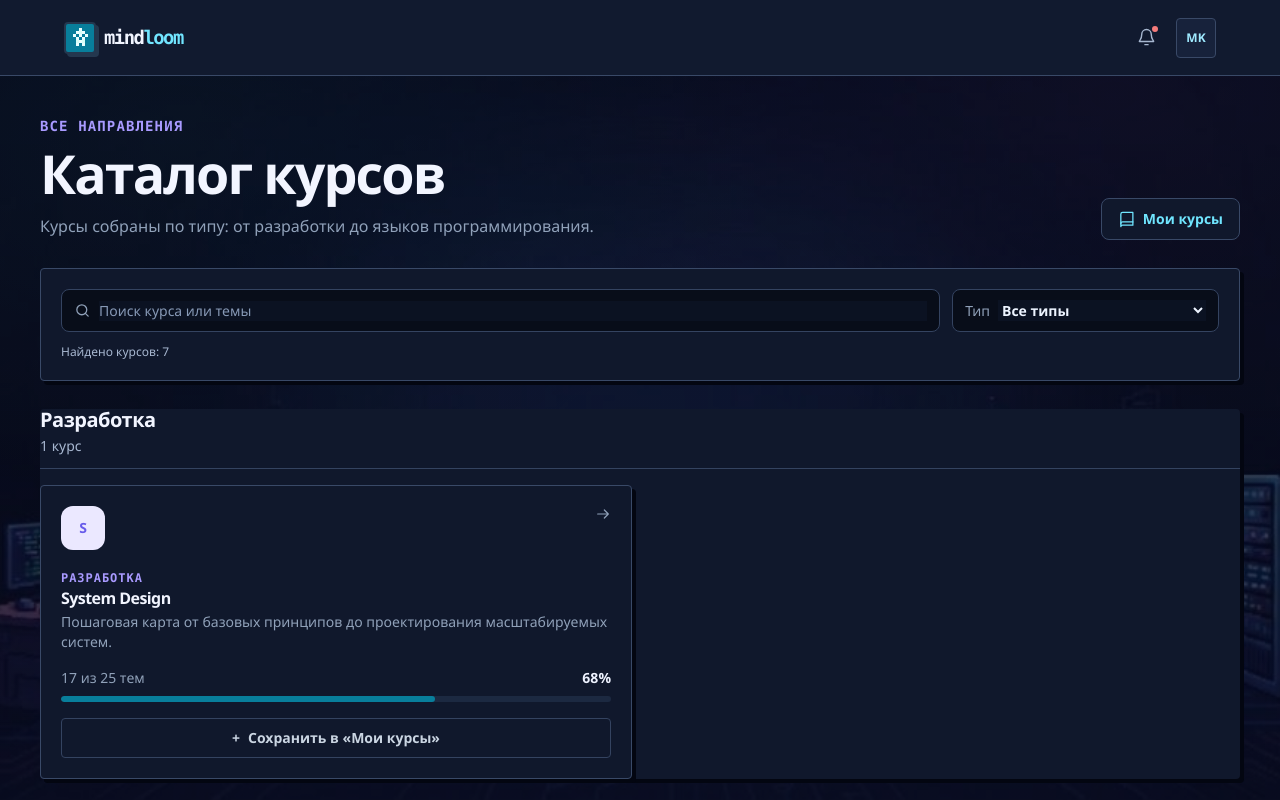
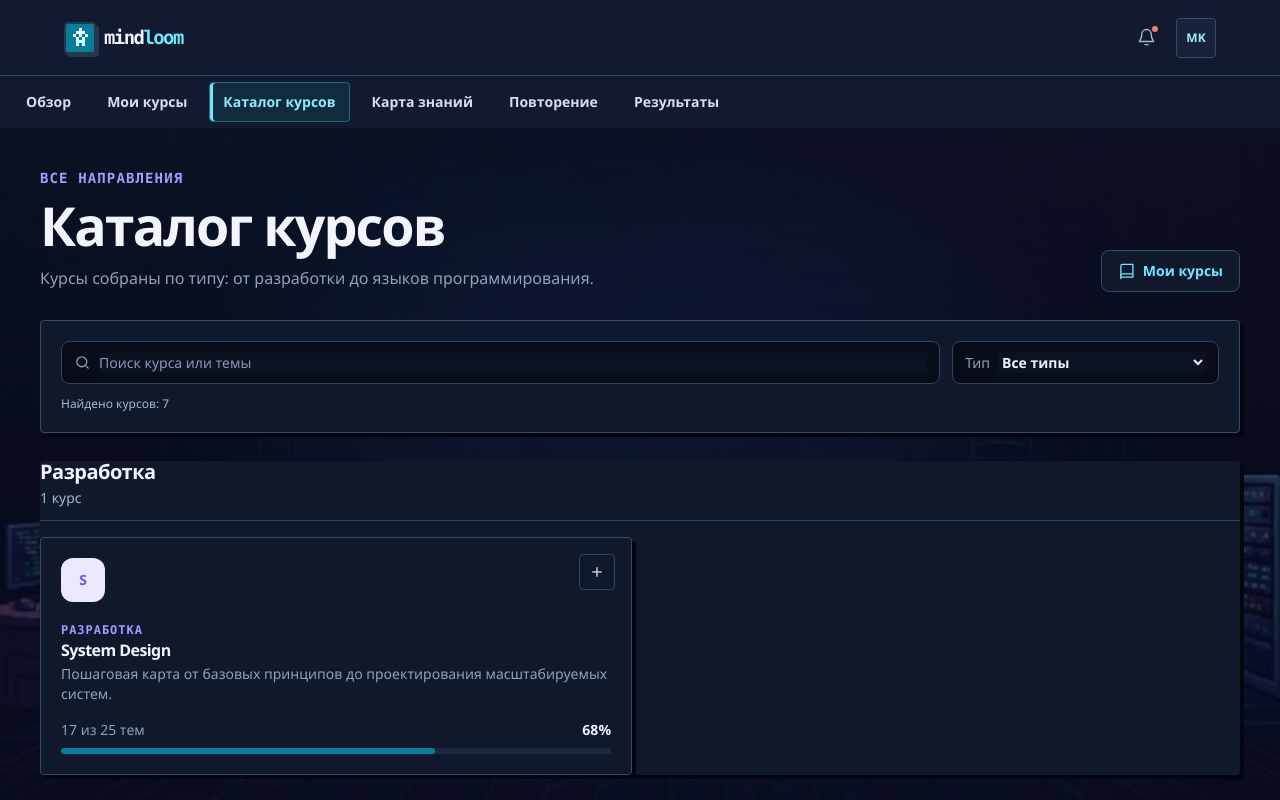
Before and after one commit to yaru-gyaru/MindLoom, a Next.js app: page /catalog in a window 1280 px wide. Shown: the top 800 px of the page. Built offline with nearby package versions, Linux system fonts and the light colour scheme.

Commit message:
Enhance course navigation and card functionality: add mobile nav styles, improve course card save feature, and update course library display logic

```diff
--- a/src/app/globals.css
+++ b/src/app/globals.css
@@ -935,6 +935,18 @@ body {
 .learn-page nav a[aria-current="page"] { border: 1px solid #52658b; background-color: #28305b !important; color: #e3dcff !important; }
 .learn-page nav a[aria-current="page"] span:first-child { background-color: #17223b !important; color: #b8adff !important; }
 
+/* Keep the course navigation in its own visible row at every desktop width. */
+.site-mobile-nav {
+  position: relative !important;
+  inset: auto !important;
+  z-index: 25 !important;
+  display: flex !important;
+  width: 100%;
+  min-height: 52px;
+  overflow-x: auto;
+  background-color: #080d1d !important;
+}
+
 
 .home-hero h2 {
   font-family: "Segoe UI Variable", "Segoe UI", Arial, sans-serif !important;
--- a/src/components/app-shell.tsx
+++ b/src/components/app-shell.tsx
@@ -69,7 +69,9 @@ export function AppShell({ active, children }: { active: Section; children: Reac
   const role = useDemoRole();
   const [accountOpen, setAccountOpen] = useState(false);
   const account = accounts.find((item) => item.id === role) ?? accounts[0];
-  const visibleNav = nav.filter((item) => canViewSection(role, item.id));
+  const visibleNav = role === "admin"
+    ? nav.filter((item) => item.id === "admin")
+    : nav.filter((item) => canViewSection(role, item.id));
 
   function selectAccount(nextRole: DemoRole) {
     window.localStorage.setItem(roleStorageKey, nextRole);
--- a/src/components/course-card.tsx
+++ b/src/components/course-card.tsx
@@ -1,6 +1,7 @@
 "use client";
 
 import Link from "next/link";
+import { useState } from "react";
 import { Icon } from "@/components/icons";
 import { useDemoRole } from "@/components/app-shell";
 import { courseHref, toggleSavedCourse, useSavedCourseIds, type CourseEntry } from "@/lib/local-content";
@@ -15,21 +16,23 @@ const styles: Record<string, { tile: string; bar: string; mark: string }> = {
   javascript: { tile: "bg-[#14283b] text-[#70e6ff]", bar: "bg-[#70e6ff]", mark: "JS" },
 };
 
-export function CourseCard({ course }: { course: CourseEntry }) {
+export function CourseCard({ course, showSave = false }: { course: CourseEntry; showSave?: boolean }) {
   const role = useDemoRole();
   const saved = useSavedCourseIds().includes(course.id);
+  const [notice, setNotice] = useState("");
   const style = styles[course.id] ?? { tile: "bg-[#e9f8f0] text-[#47a980]", bar: "bg-[#58bb91]", mark: course.title.slice(0, 2).toUpperCase() };
   const progress = course.topics.length ? Math.round(course.completed / course.topics.length * 100) : 0;
-  const saveButtonClass = "mt-4 inline-flex min-h-10 items-center justify-center gap-2 rounded-lg border px-3 py-2 text-sm font-bold transition-colors " + (saved ? "border-[#287d8e] bg-[#123443] text-[#70e6ff]" : "border-[#344360] bg-[#10182c] text-slate-300 hover:border-[#70e6ff] hover:text-[#70e6ff]");
+  const saveButtonClass = "absolute right-4 top-4 inline-flex size-9 items-center justify-center rounded-lg border text-xl font-medium transition-colors " + (saved ? "border-[#287d8e] bg-[#123443] text-[#70e6ff]" : "border-[#344360] bg-[#10182c] text-slate-300 hover:border-[#70e6ff] hover:text-[#70e6ff]");
 
-  return <article className="flex h-full flex-col rounded-2xl border border-[#344360] bg-[#10182c] p-5 shadow-[4px_4px_0_#050914] transition-transform hover:-translate-y-0.5 hover:border-[#70e6ff]">
+  return <article className="relative flex h-full flex-col rounded-2xl border border-[#344360] bg-[#10182c] p-5 shadow-[4px_4px_0_#050914] transition-transform hover:-translate-y-0.5 hover:border-[#70e6ff]">
     <Link href={courseHref(course.id)} className="group block flex-1">
-      <div className="flex items-start justify-between"><span className={"flex size-11 items-center justify-center rounded-xl text-sm font-bold " + style.tile}>{style.mark}</span><Icon name="arrow" size={16} className="text-slate-400 transition-transform group-hover:translate-x-1 group-hover:text-[#70e6ff]" /></div>
+      <div className="flex items-start justify-between"><span className={"flex size-11 items-center justify-center rounded-xl text-sm font-bold " + style.tile}>{style.mark}</span>{!showSave && <Icon name="arrow" size={16} className="text-slate-400 transition-transform group-hover:translate-x-1 group-hover:text-[#70e6ff]" />}</div>
       <p className="mt-5 text-xs font-bold uppercase tracking-[0.14em] text-[#a99aff]">{course.category}</p>
       <h3 className="mt-1 text-base font-bold text-[#eef2ff]">{course.title}</h3>
       <p className="mt-1 min-h-10 text-sm leading-5 text-slate-400">{course.description}</p>
       {role !== "guest" && <><div className="mt-4 flex items-center justify-between text-sm"><span className="text-slate-400">{course.completed} из {course.topics.length} тем</span><span className="font-bold text-[#eef2ff]">{progress}%</span></div><div className="mt-2 h-1.5 overflow-hidden rounded-full bg-[#1c2941]"><div className={"h-full rounded-full " + style.bar} style={{ width: progress + "%" }} /></div></>}
     </Link>
-    {role !== "guest" && <button type="button" onClick={() => toggleSavedCourse(course.id)} aria-pressed={saved} className={saveButtonClass}><span aria-hidden="true">{saved ? "✓" : "+"}</span>{saved ? "Сохранён в «Мои курсы»" : "Сохранить в «Мои курсы»"}</button>}
+    {showSave && role !== "guest" && <button type="button" onClick={() => { toggleSavedCourse(course.id); setNotice(saved ? "Курс удалён из «Моих курсов»" : "Курс добавлен в «Мои курсы»"); window.setTimeout(() => setNotice(""), 2600); }} aria-label={saved ? "Удалить курс из Моих курсов" : "Добавить курс в Мои курсы"} aria-pressed={saved} className={saveButtonClass}><span aria-hidden="true">{saved ? "✓" : "+"}</span></button>}
+    {notice && <div role="status" className="fixed bottom-5 left-1/2 z-50 -translate-x-1/2 rounded-xl border border-[#287d8e] bg-[#10182c] px-5 py-3 text-sm font-bold text-[#70e6ff] shadow-[4px_4px_0_#050914]">{notice}</div>}
   </article>;
 }
--- a/src/components/course-library.tsx
+++ b/src/components/course-library.tsx
@@ -36,7 +36,7 @@ export function CourseCatalog() {
       </div>
       <p className="mt-3 text-xs text-slate-500">Найдено курсов: {filtered.length}</p>
     </section>
-    {grouped.length ? <div className="mt-7 space-y-8">{grouped.map(([type, items]) => <section key={type} aria-labelledby={"category-" + type}><div className="mb-4 flex items-end justify-between gap-3 border-b border-[#344360] pb-3"><div><h2 id={"category-" + type} className="text-xl font-bold text-[#eef2ff]">{type}</h2><p className="mt-1 text-sm text-slate-500">{items.length} {items.length === 1 ? "курс" : "курса"}</p></div></div><div className="grid gap-4 md:grid-cols-2 2xl:grid-cols-3">{items.map((course) => <CourseCard key={course.id} course={course} />)}</div></section>)}</div> : <div className="mt-7 rounded-2xl border border-dashed border-[#344360] bg-[#10182c] p-8 text-center"><p className="font-bold text-[#eef2ff]">Курсы не найдены</p><p className="mt-2 text-sm text-slate-400">Измените запрос или выберите другой тип курса.</p></div>}
+    {grouped.length ? <div className="mt-7 space-y-8">{grouped.map(([type, items]) => <section key={type} aria-labelledby={"category-" + type}><div className="mb-4 flex items-end justify-between gap-3 border-b border-[#344360] pb-3"><div><h2 id={"category-" + type} className="text-xl font-bold text-[#eef2ff]">{type}</h2><p className="mt-1 text-sm text-slate-500">{items.length} {items.length === 1 ? "курс" : items.length < 5 ? "курса" : "курсов"}</p></div></div><div className="grid gap-4 md:grid-cols-2 2xl:grid-cols-3">{items.map((course) => <CourseCard key={course.id} course={course} showSave />)}</div></section>)}</div> : <div className="mt-7 rounded-2xl border border-dashed border-[#344360] bg-[#10182c] p-8 text-center"><p className="font-bold text-[#eef2ff]">Курсы не найдены</p><p className="mt-2 text-sm text-slate-400">Измените запрос или выберите другой тип курса.</p></div>}
   </div>;
 }
 
```
